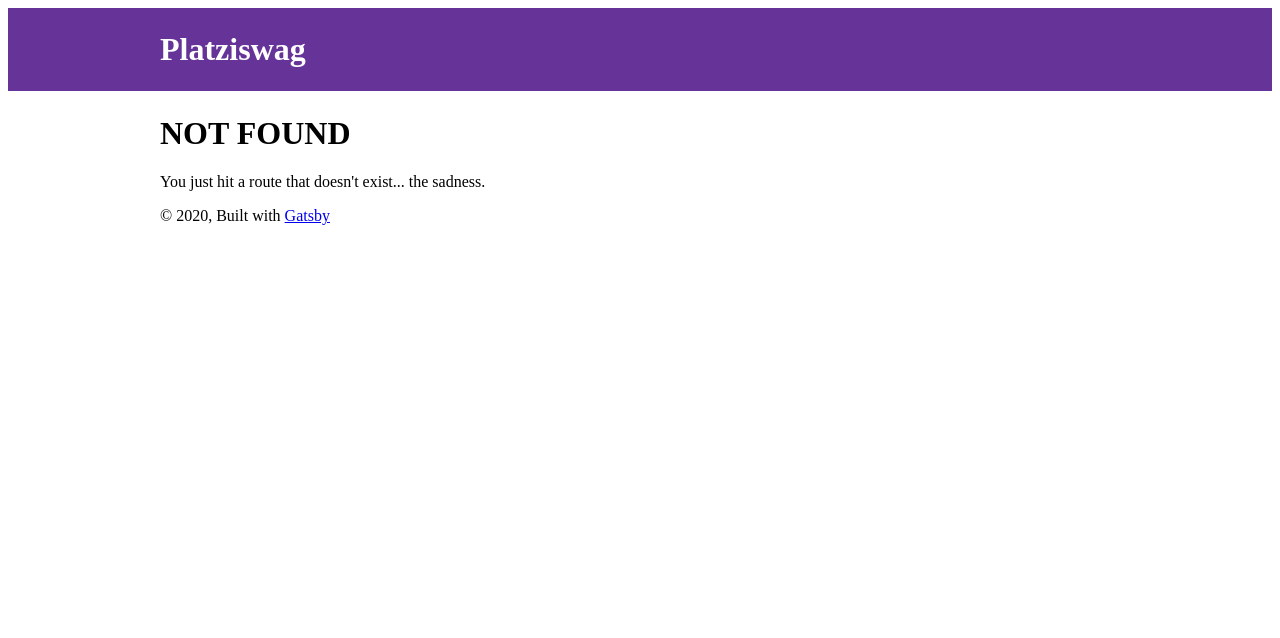
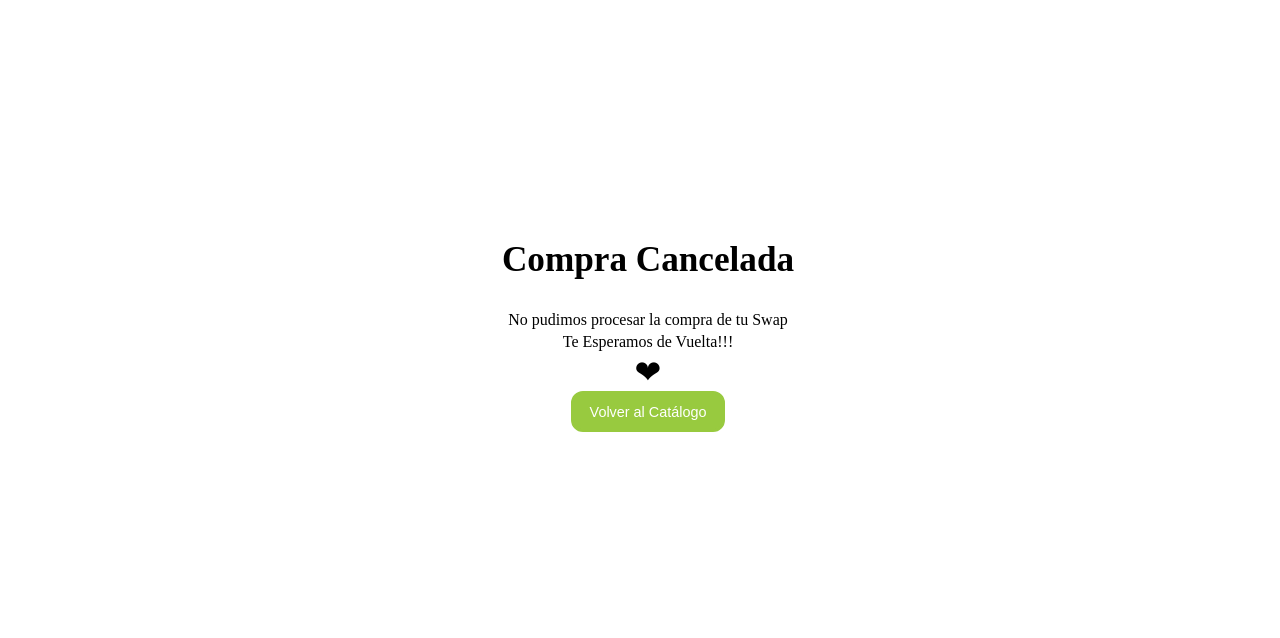
Before and after one commit to arq-gabo/Gatsby-platzi, a Gatsby site: page /cancelacion in a window 1280 px wide. Before the commit this address had no page. Built offline with nearby package versions, Linux system fonts and the light colour scheme; Gatsby itself is replaced by a stand-in of ours.

Commit message:
[FEATURE]Router en Gatsby y Componente Link

```diff
--- a/package.json
+++ b/package.json
@@ -21,7 +21,11 @@
   },
   "devDependencies": {
     "eslint": "^7.12.0",
+    "eslint-config-airbnb": "^18.2.0",
+    "eslint-plugin-import": "^2.22.1",
+    "eslint-plugin-jsx-a11y": "^6.4.1",
     "eslint-plugin-react": "^7.21.5",
+    "eslint-plugin-react-hooks": "^4.2.0",
     "prettier": "^1.18.2"
   },
   "keywords": [
--- /dev/null
+++ b/src/pages/cancelacion.js
@@ -0,0 +1,21 @@
+import React from 'react'
+import { SEO } from "../components"
+import { Button, Purchase } from "../styles/components"
+import { Link } from "gatsby"
+
+export default function cancelacion() {
+    return (
+        <div>
+            <SEO title="Compra Cancelada" />
+            <Purchase>
+                <h2>Compra Cancelada</h2>
+                <p>No pudimos procesar la compra de tu Swap</p>
+                <p>Te Esperamos de Vuelta!!!</p>
+                <span rol="img" aria-label="emoji">❤</span>
+                <Link to="/">
+                    <Button>Volver al Catálogo</Button>
+                </Link>
+            </Purchase>
+        </div>
+    )
+}
--- /dev/null
+++ b/src/pages/gracias.js
@@ -0,0 +1,21 @@
+import React from 'react'
+import { SEO } from "../components"
+import { Button, Purchase } from "../styles/components"
+import { Link } from "gatsby"
+
+export default function gracias() {
+    return (
+        <div>
+            <SEO title="Compra Exitosa" />
+            <Purchase>
+                <h2>Compra Exitosa</h2>
+                <p>Espero que disfrutes tu Swap</p>
+                <p>Te Esperamos de Vuelta!!!</p>
+                <span rol="img" aria-label="emoji">❤</span>
+                <Link to="/">
+                    <Button>Volver al Catálogo</Button>
+                </Link>
+            </Purchase>
+        </div>
+    )
+}
--- a/src/pages/index.js
+++ b/src/pages/index.js
@@ -11,7 +11,8 @@
     <h1>Hi people</h1>
     <p>Welcome to your new Gatsby site.</p>
     <p>Now go build something great.</p>
-    <Link to="/page-2/">Go to page 2</Link>
+    <Link to="/gracias/">Go to Gracias</Link>
+    <Link to="/cancelacion/">Go to Cancelaiión</Link>
   </Layout>
 )
 
```
Also changed, not shown: .eslintrc.js, 1 other file.
